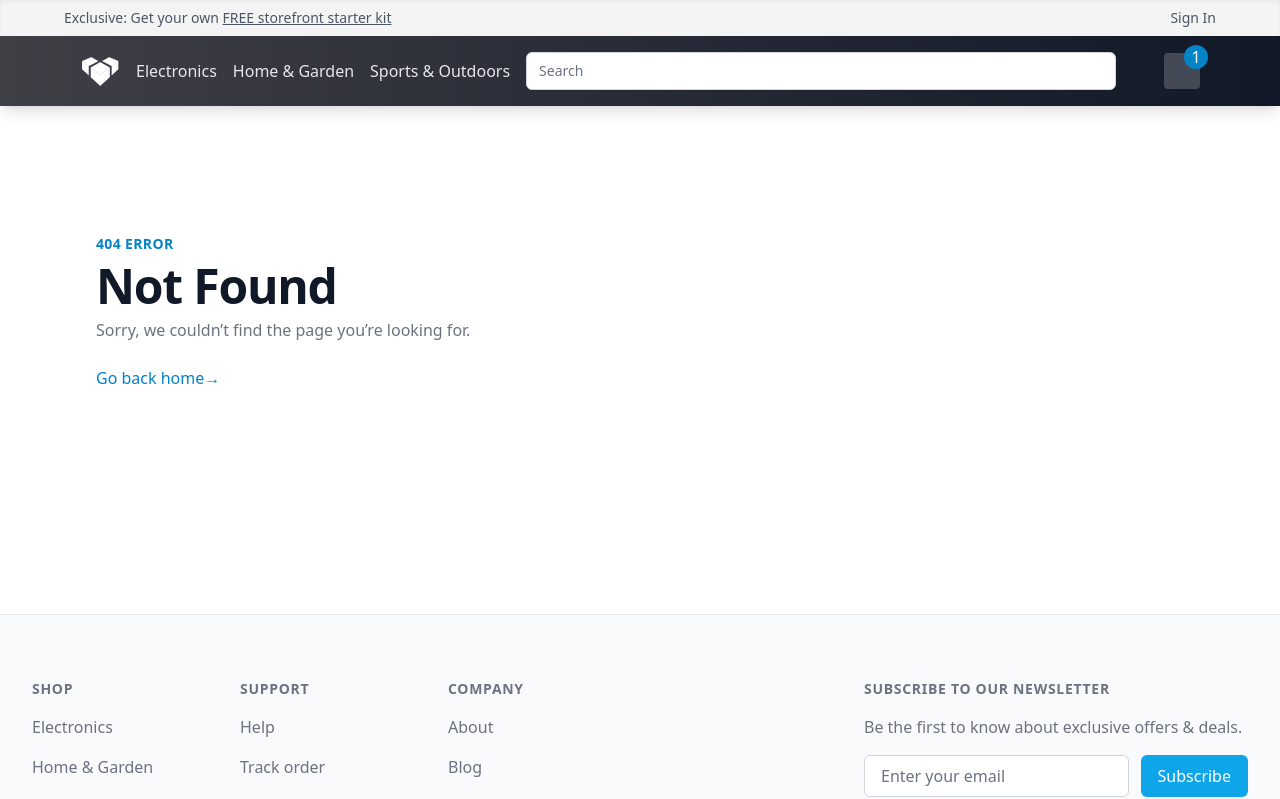
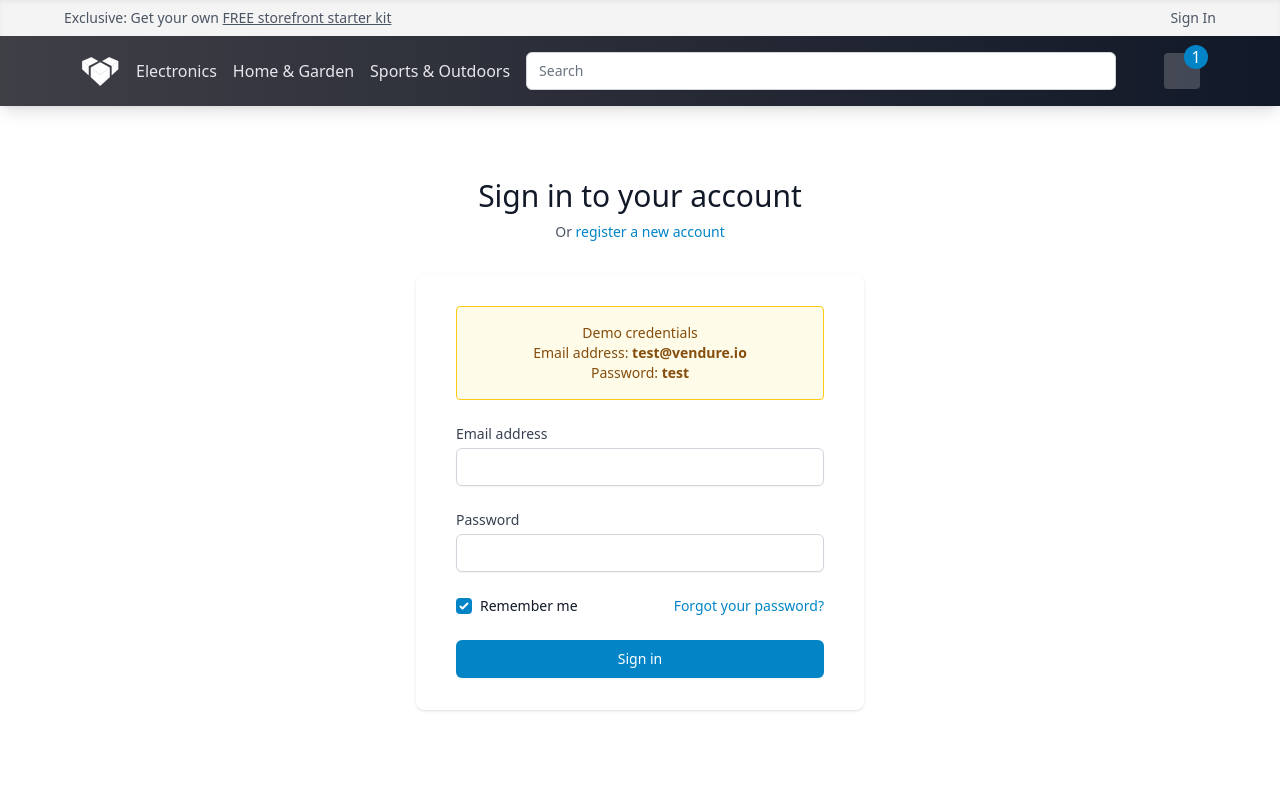
Before and after one commit to babeard/storefront-sveltekit-starter, a SvelteKit app: page /sign-in in a window 1280 px wide. Before the commit this address had no page. Shown: the top 799 px of the page. Built offline with nearby package versions, Linux system fonts and the light colour scheme; some icons are missing.

Commit message:
add sign-up page

```diff
--- a/src/routes/+layout.svelte
+++ b/src/routes/+layout.svelte
@@ -7,6 +7,8 @@
 
 <Header />
 
-<slot />
+<main>
+	<slot />
+</main>
 
 <Footer />
--- /dev/null
+++ b/src/routes/sign-in/+page.svelte
@@ -0,0 +1,115 @@
+<script>
+	import { page } from '$app/stores';
+</script>
+
+<div class="flex flex-col justify-center py-12 sm:px-6 lg:px-8">
+	<div class="sm:mx-auto sm:w-full sm:max-w-md">
+		<h2 class="mt-6 text-center text-3xl text-gray-900">Sign in to your account</h2>
+		<p class="mt-2 text-center text-sm text-gray-600">
+			Or
+			<a href="/sign-up" class="font-medium text-primary-600 hover:text-primary-500">
+				register a new account
+			</a>
+		</p>
+	</div>
+
+	<div class="mt-8 sm:mx-auto sm:w-full sm:max-w-md">
+		<div class="bg-white py-8 px-4 shadow sm:rounded-lg sm:px-10">
+			<div
+				class="bg-yellow-50 border border-yellow-400 text-yellow-800 rounded p-4 text-center text-sm"
+			>
+				<p>Demo credentials</p>
+				<p>
+					Email address:
+					<span class="font-bold">test@vendure.io</span>
+				</p>
+				<p>
+					Password: <span class="font-bold">test</span>
+				</p>
+			</div>
+			<form class="space-y-6" method="post">
+				<input
+					type="hidden"
+					name="redirectTo"
+					value={$page.url.searchParams.get('redirectTo') ?? undefined}
+				/>
+				<div>
+					<label for="email" class="block text-sm font-medium text-gray-700"> Email address </label>
+					<div class="mt-1">
+						<input
+							id="email"
+							name="email"
+							type="email"
+							autoComplete="email"
+							required
+							class="appearance-none block w-full px-3 py-2 border border-gray-300 rounded-md shadow-sm placeholder-gray-400 focus:outline-none focus:ring-primary-500 focus:border-primary-500 sm:text-sm"
+						/>
+					</div>
+				</div>
+
+				<div>
+					<label for="password" class="block text-sm font-medium text-gray-700"> Password </label>
+					<div class="mt-1">
+						<input
+							id="password"
+							name="password"
+							type="password"
+							autoComplete="current-password"
+							required
+							class="appearance-none block w-full px-3 py-2 border border-gray-300 rounded-md shadow-sm placeholder-gray-400 focus:outline-none focus:ring-primary-500 focus:border-primary-500 sm:text-sm"
+						/>
+					</div>
+				</div>
+
+				<div class="flex items-center justify-between">
+					<div class="flex items-center">
+						<input
+							id="rememberMe"
+							name="rememberMe"
+							type="checkbox"
+							class="h-4 w-4 text-primary-600 focus:ring-primary-500 border-gray-300 rounded"
+							checked
+						/>
+						<label for="rememberMe" class="ml-2 block text-sm text-gray-900"> Remember me </label>
+					</div>
+
+					<div class="text-sm">
+						<a href="#" class="font-medium text-primary-600 hover:text-primary-500">
+							Forgot your password?
+						</a>
+					</div>
+				</div>
+
+				<!-- TODO: {actionData && (
+          <div class="rounded-md bg-red-50 p-4">
+            <div class="flex">
+              <div class="flex-shrink-0">
+                <XCircleIcon
+                  class="h-5 w-5 text-red-400"
+                  aria-hidden="true"
+                />
+              </div>
+              <div class="ml-3">
+                <h3 class="text-sm font-medium text-red-800">
+                  We ran into a problem signing you in!
+                </h3>
+                <p class="text-sm text-red-700 mt-2">
+                  {actionData.message}
+                </p>
+              </div>
+            </div>
+          </div>
+        )} -->
+
+				<div>
+					<button
+						type="submit"
+						class="w-full flex justify-center py-2 px-4 border border-transparent rounded-md shadow-sm text-sm font-medium text-white bg-primary-600 hover:bg-primary-700 focus:outline-none focus:ring-2 focus:ring-offset-2 focus:ring-primary-500"
+					>
+						Sign in
+					</button>
+				</div>
+			</form>
+		</div>
+	</div>
+</div>
```
